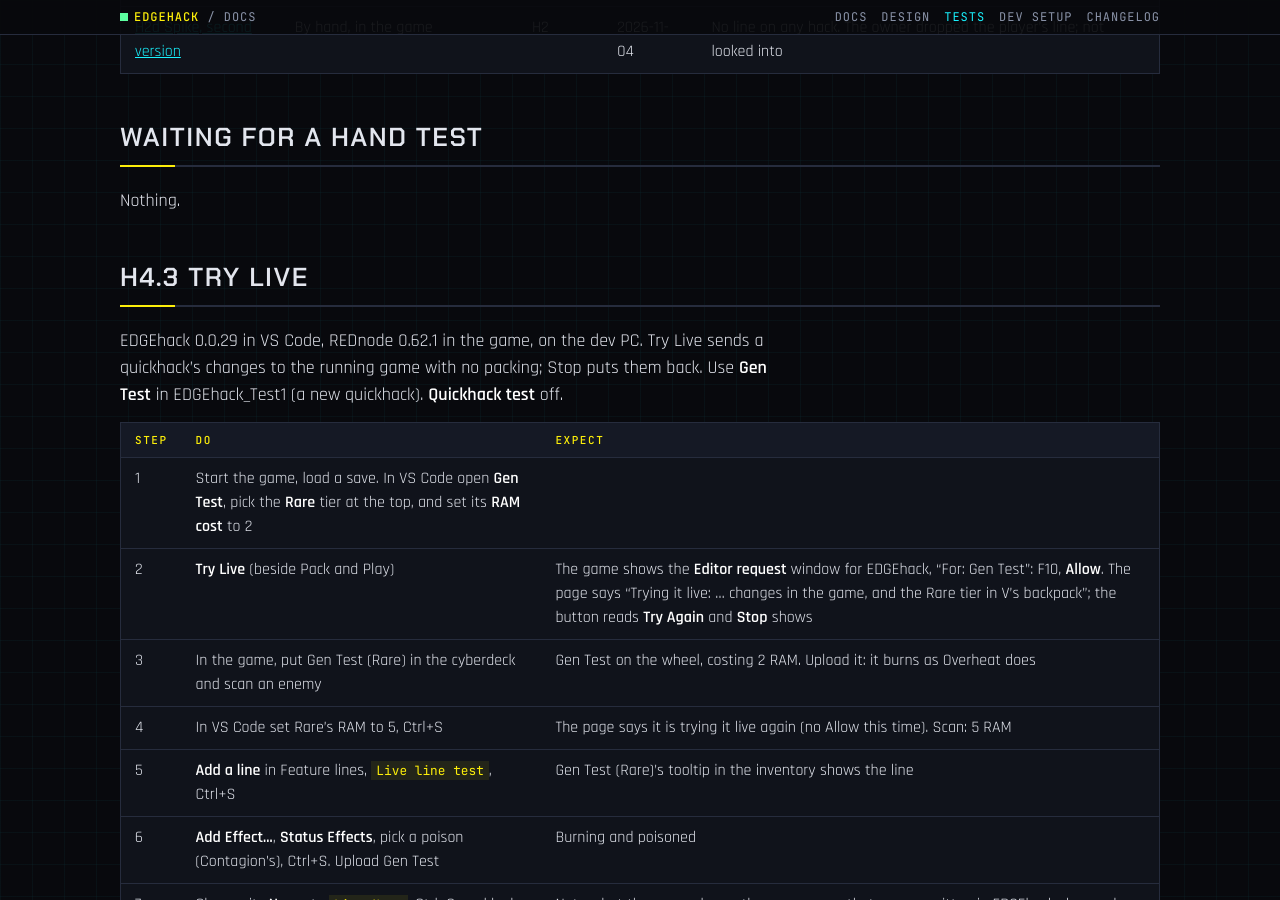
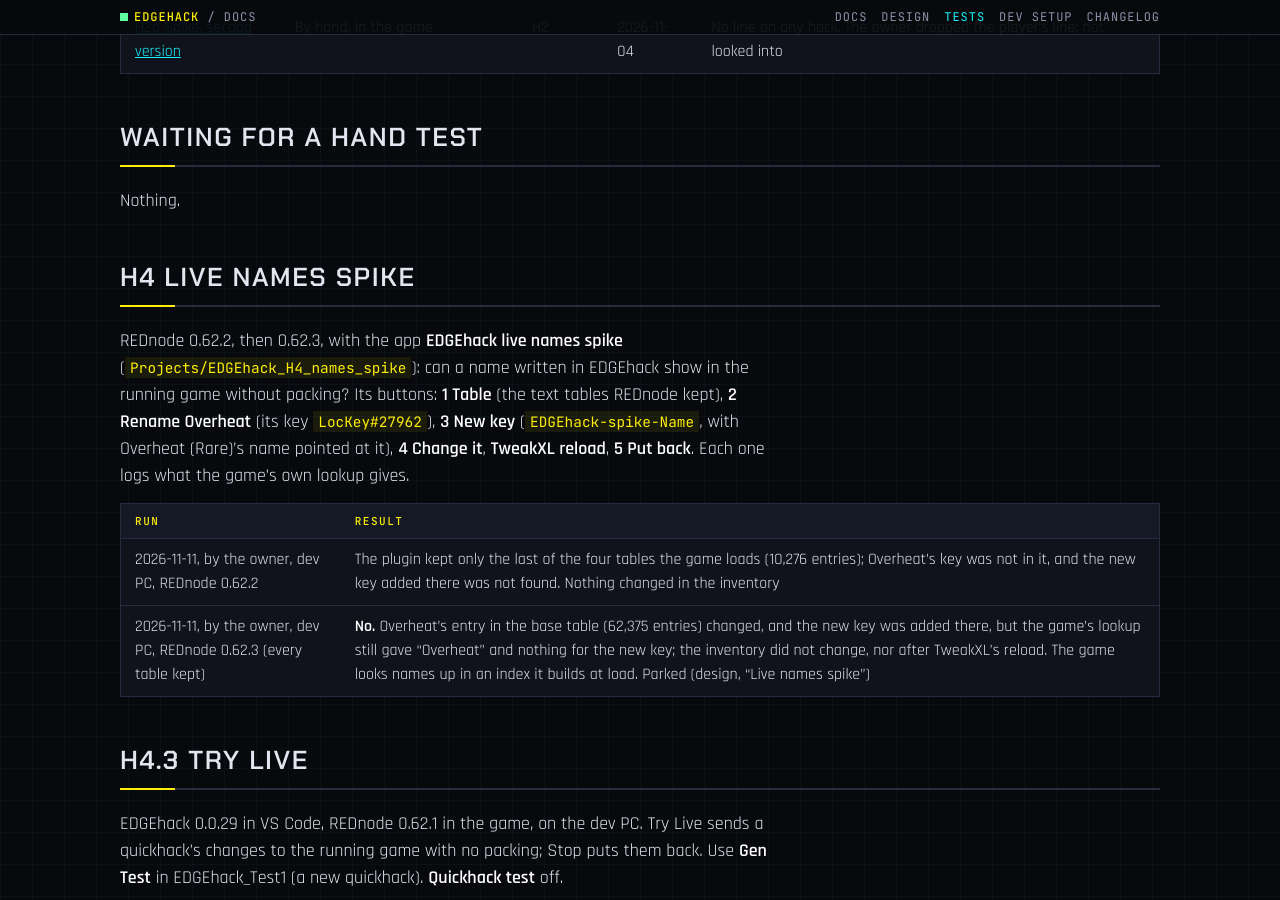
Before and after one commit to Edgemodders/EDGEhack, a Jekyll site: the page built from docs/testing.md, in a window 1280 px wide and 900 px high, scrolled down 2560 px. Built offline with Jekyll 4.4.1, drawn with Linux system fonts in a browser that asks for light colours.

Commit message:
Live names spike: the game indexes its texts at load, so a live name is parked
Co-Authored-By: Claude Opus 5.5 <noreply@anthropic.com>

```diff
--- a/docs/testing.md
+++ b/docs/testing.md
@@ -46,6 +46,15 @@ Last updated 2026-11-11.
 ## Waiting for a hand test
 
 Nothing.
+
+## H4 live names spike
+
+REDnode 0.62.2, then 0.62.3, with the app **EDGEhack live names spike** (`Projects/EDGEhack_H4_names_spike`): can a name written in EDGEhack show in the running game without packing? Its buttons: **1 Table** (the text tables REDnode kept), **2 Rename Overheat** (its key `LocKey#27962`), **3 New key** (`EDGEhack-spike-Name`, with Overheat (Rare)'s name pointed at it), **4 Change it**, **TweakXL reload**, **5 Put back**. Each one logs what the game's own lookup gives.
+
+| Run | Result |
+|---|---|
+| 2026-11-11, by the owner, dev PC, REDnode 0.62.2 | The plugin kept only the last of the four tables the game loads (10,276 entries); Overheat's key was not in it, and the new key added there was not found. Nothing changed in the inventory |
+| 2026-11-11, by the owner, dev PC, REDnode 0.62.3 (every table kept) | **No.** Overheat's entry in the base table (62,375 entries) changed, and the new key was added there, but the game's lookup still gave "Overheat" and nothing for the new key; the inventory did not change, nor after TweakXL's reload. The game looks names up in an index it builds at load. Parked (design, "Live names spike") |
 
 ## H4.3 Try Live
 
```
Also changed, not shown: CLAUDE.md (+1 -1 lines), docs/design.md (+3 -1 lines).
